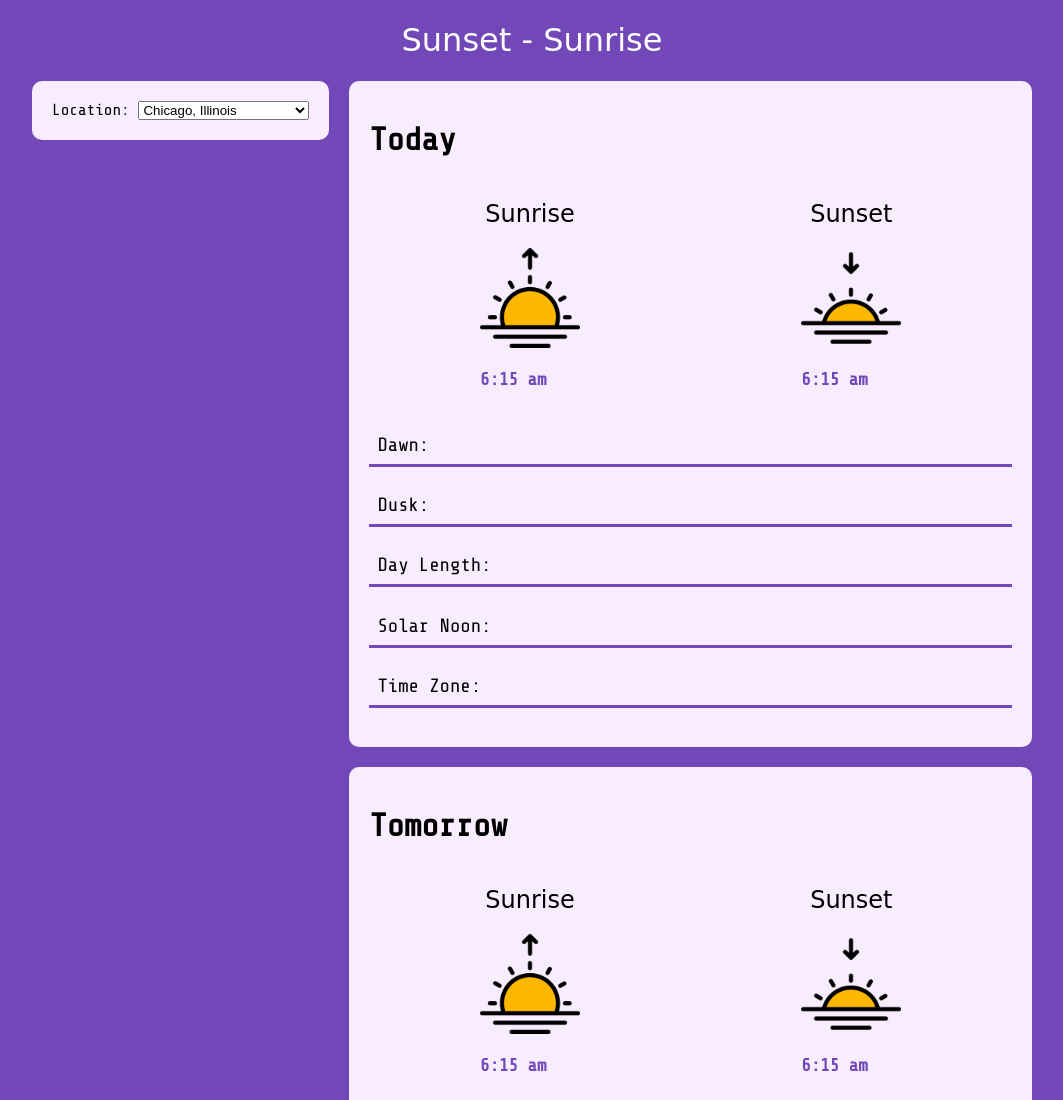
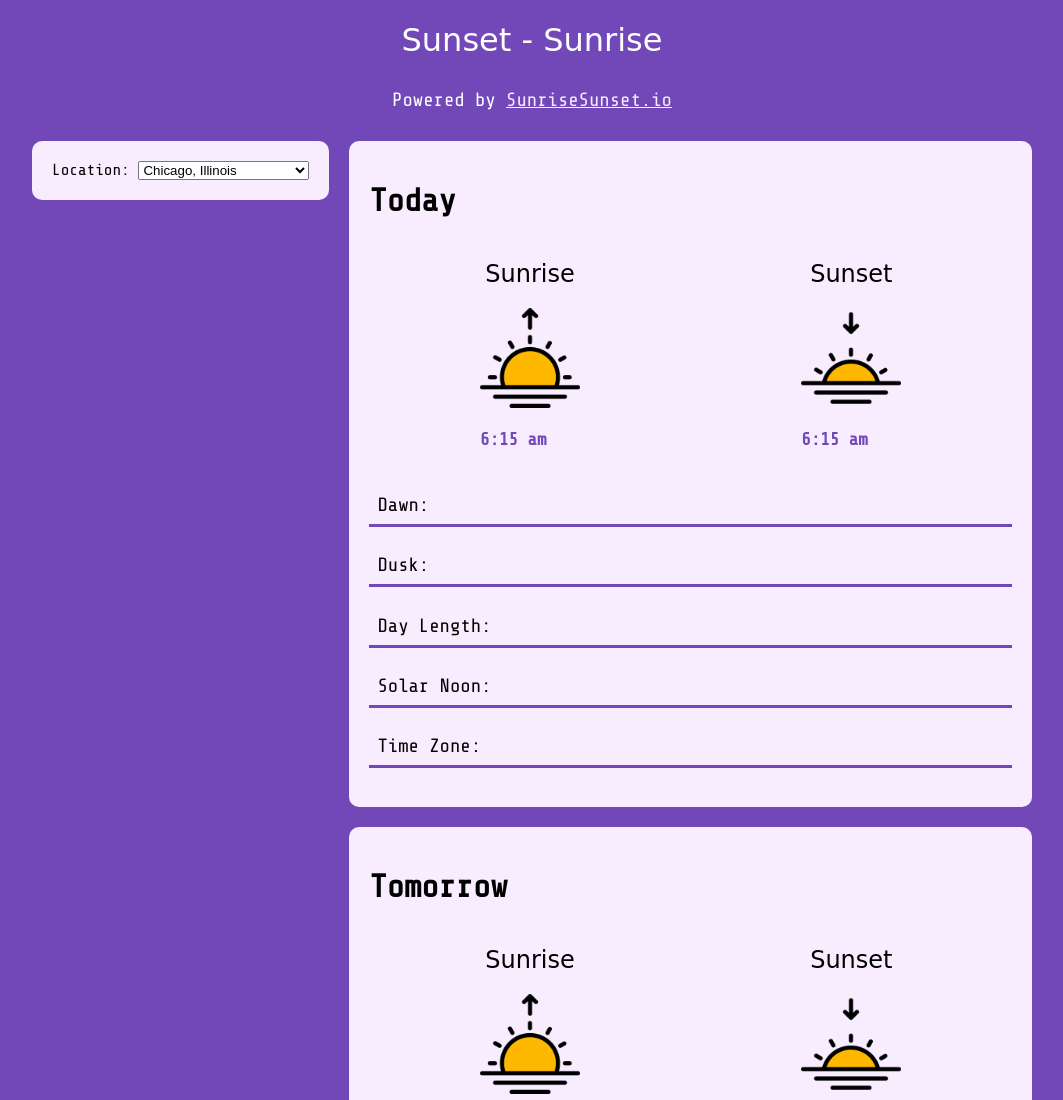
Before and after one commit to IIT-ITMD-441/lab-6, a plain HTML site: page index.html in a window 1280 px wide. Shown: the top 1100 px of the page, without its empty margins (108-1171 px from the left). Drawn offline with nearby package versions, Linux system fonts and the light colour scheme; no server answers; a web font is replaced by a local one.

Commit message:
update
adding credit link

```diff
--- a/index.html
+++ b/index.html
@@ -13,6 +13,7 @@
 </head>
 <body>
     <h1 id="title">Sunset - Sunrise</h1>
+    <p id="credit">Powered by <a href="https://sunrisesunset.io/api/" target="_blank">SunriseSunset.io</a></p>
     <div id="center">
         <div id="dd">
             <form action="/action_page.php">
--- a/style.css
+++ b/style.css
@@ -37,6 +37,15 @@ p{
     border-color: #7248B9;
     padding: 8px;
     font-size: 1.2em;
+}
+
+a{
+    color: #f7edffff;
+}
+
+#credit{
+    color: white;
+    text-align: center;
 }
 
 img{
```
